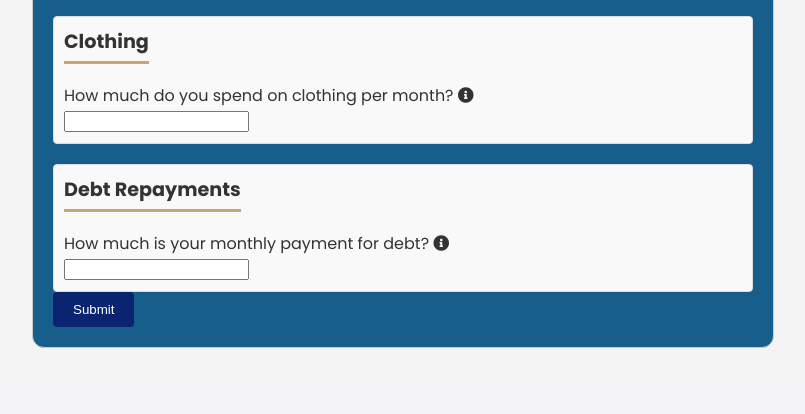
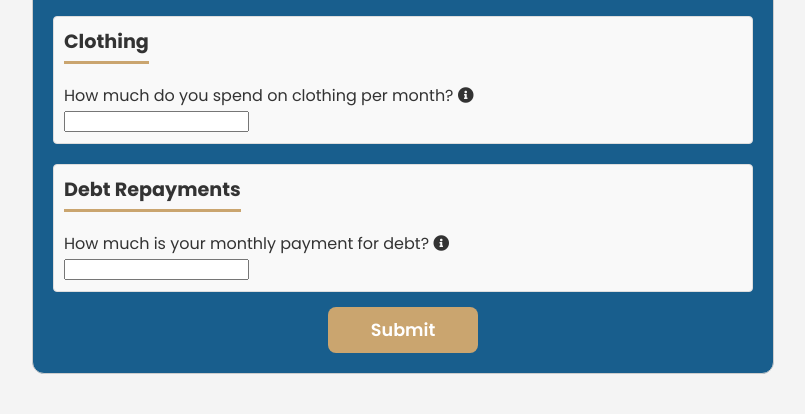
Before and after one commit to kjx172/BudgetBuddy, a Flask app: page /form in a window 1280 px wide. Shown: the part 3351-3765 px from the top of the page, without its empty margins (237-1042 px from the left). Before the commit the page ends 3699 px from the top, so only its background shows below. Run offline with Flask 3, Linux system fonts and the light colour scheme; the visitor is signed in with stand-in values (Sample User, id 1); data that the repository does not hold is empty.

Commit message:
minor css changes

```diff
--- a/static/form.css
+++ b/static/form.css
@@ -97,17 +97,29 @@ h1, h2, h3 {
     color: #0A2472;
 }
 
-#submit {
-    background-color: #0A2472;
-    color: white;
+input[type="submit"] {
+    color: #ffffff;
+    background-color: #caa56f;
     padding: 10px 20px;
+    margin-top: 15px;
+    width: 150px;
     border: none;
-    border-radius: 4px;
     cursor: pointer;
+    transition: all 0.45s ease;
+    font-family: "Poppins", sans-serif;
+    font-weight: 600;
+    font-size: 1.1rem;
+    border-radius: 8px;
+    display: block;
+    margin-left: auto;
+    margin-right: auto;
 }
 
 input[type=submit]:hover {
-    background-color: #084B7C;
+    background-color: #fff;
+    color: #caa56f;
+    cursor: pointer;
+    box-shadow: rgba(0, 0, 0, 0.16) 0px 3px 6px, rgba(0, 0, 0, 0.23) 0px 3px 6px;
 }
 
 .form-error {
```
Also changed, not shown: static/summary.css (+2 -6 lines), templates/summary.html (+1 -9 lines).
